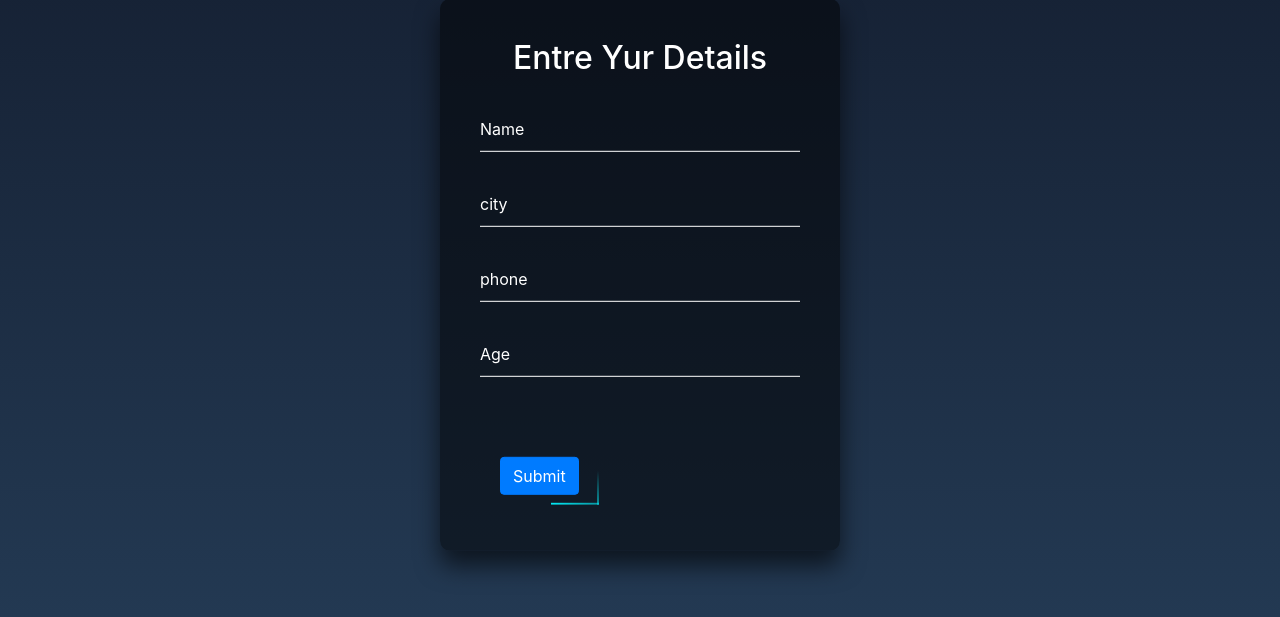
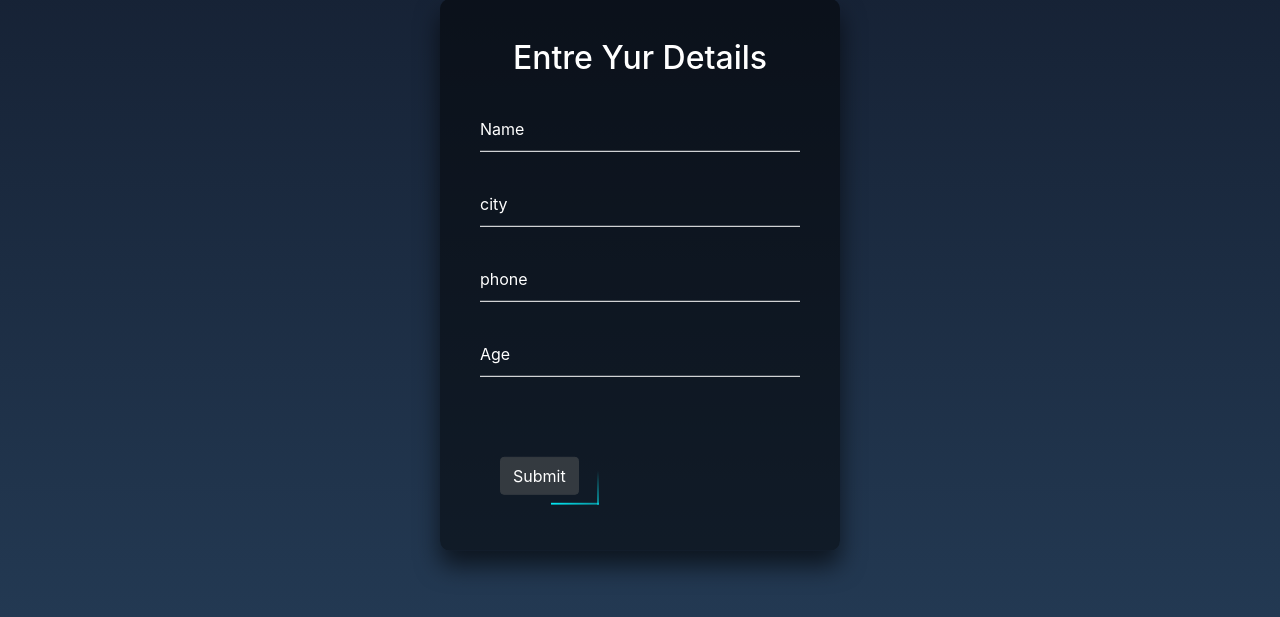
Before and after one commit to sikku85/formsubmitUsing_flask, a Flask app: page / in a window 1280 px wide. Shown: the part 125-742 px from the top of the page. Run offline with Flask 2, Linux system fonts and the light colour scheme.

Commit message:
final commit

```diff
--- a/templates/loginpage.html
+++ b/templates/loginpage.html
@@ -42,7 +42,7 @@
                 <span></span>
                 <span></span>
                 <span></span>
-                <button id="butt" onclick="buttonclicked()" type="submit" value="submit" class="btn btn-primary">Submit</button></a>
+                <button id="butt" onclick="buttonclicked()" type="submit" value="submit" class="btn btn-dark">Submit</button></a>
               </a>
             </form>
           </div>
```
